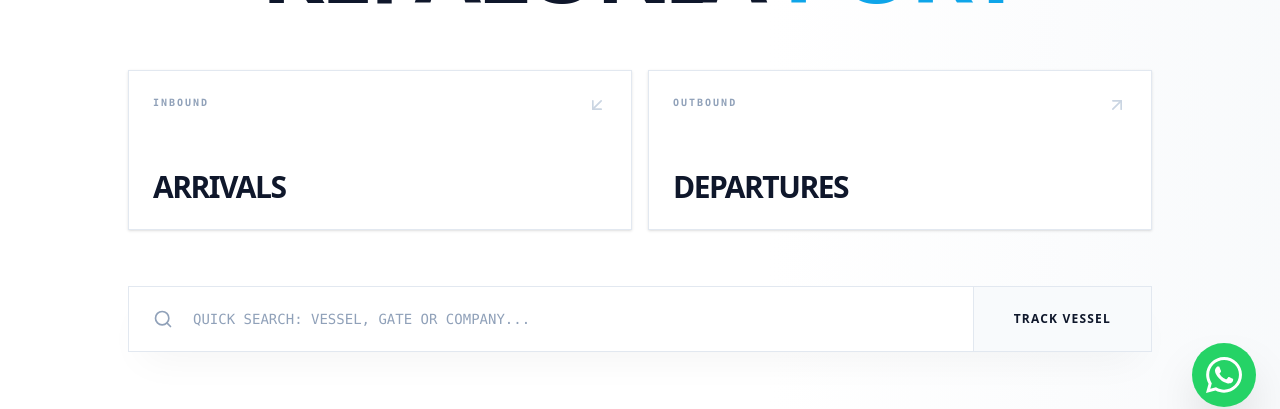
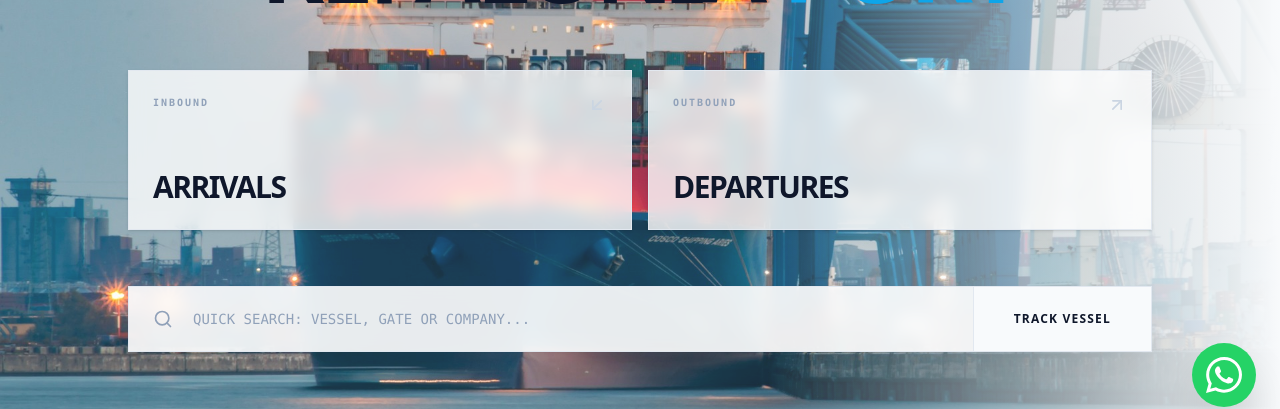
Before and after one commit to st4rkis/aegean-ports, a Next.js app: page /arg in a window 1280 px wide. Shown: the part 369-778 px from the top of the page. Built offline with nearby package versions, Linux system fonts and the light colour scheme; no server answers.

Commit message:
add hero bg background placeholder && edit faq bg on hover

```diff
--- a/components/sections/FacilitiesLocal.tsx
+++ b/components/sections/FacilitiesLocal.tsx
@@ -17,17 +17,12 @@ import {
 export default function FacilitiesLocal() {
   return (
     <section className="w-full bg-white border-b border-slate-200 py-24 px-6 overflow-hidden">
-      <div className="max-w-[1600px] mx-auto grid grid-cols-1 lg:grid-cols-3 gap-16">
+      <div className="max-w-400 mx-auto grid grid-cols-1 lg:grid-cols-3 gap-16">
         {/* --- LEFT COL: INTERNAL FACILITIES --- */}
         <div className="lg:col-span-2 min-w-0">
           {" "}
           {/* min-w-0 prevents flex blowout */}
-          <div className="flex items-center gap-4 mb-10">
-            <div className="h-px w-12 bg-[#0EA5E9]" />
-            <span className="text-[#0EA5E9] font-mono text-xs font-bold uppercase tracking-[0.3em]">
-              Terminal Services
-            </span>
-          </div>
+          <div className="flex items-center gap-4 mb-10"></div>
           <h2 className="text-4xl font-black text-slate-900 tracking-tighter uppercase mb-12">
             Facility <span className="text-[#0EA5E9]">Status</span>
           </h2>
@@ -83,7 +78,7 @@ export default function FacilitiesLocal() {
               <div
                 key={idx}
                 className="
-                  flex-shrink-0 w-[85vw] md:w-[400px] lg:w-auto snap-center
+                  shrink-0 w-[85vw] md:w-100 lg:w-auto snap-center
                   flex items-start gap-6 p-6 border border-slate-200 bg-white
                   hover:border-[#0EA5E9] transition-all shadow-sm hover:shadow-md group
                 "
@@ -113,7 +108,7 @@ export default function FacilitiesLocal() {
         {/* --- RIGHT COL: PERIMETER SCAN (10-min Radius) --- */}
         <div className="lg:col-span-1 bg-slate-50 border border-slate-200 p-8 relative overflow-hidden h-fit">
           {/* Decorative Gradient Line */}
-          <div className="absolute top-0 left-0 w-full h-1 bg-gradient-to-r from-transparent via-[#0EA5E9] to-transparent opacity-50" />
+          <div className="absolute top-0 left-0 w-full h-1 bg-linear-to-r from-transparent via-[#0EA5E9] to-transparent opacity-50" />
 
           <div className="flex items-center justify-between mb-8">
             <h3 className="text-xl font-black text-slate-900 uppercase tracking-tighter">
--- a/components/sections/FooterFAQ.tsx
+++ b/components/sections/FooterFAQ.tsx
@@ -49,12 +49,7 @@ export default function FooterFAQ() {
         <div className="grid grid-cols-1 lg:grid-cols-12 gap-16">
           {/* Header Column */}
           <div className="lg:col-span-4">
-            <div className="flex items-center gap-4 mb-4">
-              <div className="h-px w-12 bg-[#0EA5E9]" />
-              <span className="text-[#0EA5E9] font-mono text-xs font-bold uppercase tracking-[0.3em]">
-                Help Desk
-              </span>
-            </div>
+            <div className="flex items-center gap-4 mb-4"></div>
             <h2 className="text-4xl font-black text-slate-900 uppercase tracking-tighter mb-6">
               <span className="text-[#0EA5E9]">FAQ</span>
             </h2>
@@ -79,7 +74,7 @@ export default function FooterFAQ() {
               >
                 <button
                   onClick={() => setOpenIndex(openIndex === idx ? null : idx)}
-                  className="w-full flex items-center justify-between py-6 text-left group hover:bg-white transition-colors px-4 -mx-4 rounded-none"
+                  className="w-full flex items-center justify-between py-6 text-left group hover:text-black transition-colors px-4 -mx-4 rounded-none"
                 >
                   <span
                     className={`text-lg font-bold uppercase tracking-wider transition-colors ${
--- a/components/sections/HeroDashboard.tsx
+++ b/components/sections/HeroDashboard.tsx
@@ -11,8 +11,15 @@ export default function HeroDashboard() {
 
   return (
     <div className="relative w-full bg-white text-slate-900 border-b border-slate-200 overflow-hidden min-h-[calc(100dvh-7rem)] flex flex-col">
-      {/* --- BACKGROUND ACCENTS --- */}
-      <div className="absolute top-0 right-0 w-[40%] h-full bg-gradient-to-l from-slate-50 to-transparent pointer-events-none" />
+      {/* --- BACKGROUND IMAGE LAYER (New) --- */}
+      <div className="absolute inset-0 z-0">
+        <div className="absolute inset-0 bg-[url('/images/port-bg-placeholder.jpg')] bg-cover bg-center" />
+        {/* Overlay: Essential to keep black text readable against a photo */}
+        <div className="absolute inset-0 bg-white/10" />
+      </div>
+
+      {/* --- BACKGROUND ACCENTS (Existing) --- */}
+      <div className="absolute top-0 right-0 w-[40%] h-full bg-gradient-to-l from-slate-50 to-transparent pointer-events-none z-0" />
 
       {/* --- ABSOLUTE TOP ELEMENTS (Removed from flow to allow perfect centering) --- */}
       <div className="absolute top-8 right-6 lg:right-12 z-20 hidden lg:block text-right">
@@ -41,7 +48,7 @@ export default function HeroDashboard() {
             {/* ARRIVALS */}
             <Link
               href="/arrivals"
-              className="group relative h-40 bg-white border border-slate-200 hover:border-[#0EA5E9] transition-all duration-300 flex flex-col justify-between p-6 shadow-sm hover:shadow-md"
+              className="group relative h-40 bg-white/80 backdrop-blur-sm border border-slate-200 hover:border-[#0EA5E9] transition-all duration-300 flex flex-col justify-between p-6 shadow-sm hover:shadow-md"
             >
               <div className="flex justify-between items-start">
                 <span className="text-slate-400 font-mono text-[10px] font-bold uppercase tracking-[0.2em] group-hover:text-[#0EA5E9] transition-colors">
@@ -57,7 +64,7 @@ export default function HeroDashboard() {
             {/* DEPARTURES */}
             <Link
               href="/departures"
-              className="group relative h-40 bg-white border border-slate-200 hover:border-[#0EA5E9] transition-all duration-300 flex flex-col justify-between p-6 shadow-sm hover:shadow-md"
+              className="group relative h-40 bg-white/80 backdrop-blur-sm border border-slate-200 hover:border-[#0EA5E9] transition-all duration-300 flex flex-col justify-between p-6 shadow-sm hover:shadow-md"
             >
               <div className="flex justify-between items-start">
                 <span className="text-slate-400 font-mono text-[10px] font-bold uppercase tracking-[0.2em] group-hover:text-[#0EA5E9] transition-colors">
@@ -72,7 +79,7 @@ export default function HeroDashboard() {
           </div>
 
           {/* 3. SEARCH BAR */}
-          <div className="w-full bg-white border border-slate-200 flex flex-col md:flex-row group hover:border-[#0EA5E9] transition-all duration-300 shadow-[0_20px_40px_-15px_rgba(0,0,0,0.05)]">
+          <div className="w-full bg-white/90 backdrop-blur-sm border border-slate-200 flex flex-col md:flex-row group hover:border-[#0EA5E9] transition-all duration-300 shadow-[0_20px_40px_-15px_rgba(0,0,0,0.05)]">
             <div className="relative flex-grow">
               <Search className="absolute left-6 top-1/2 -translate-y-1/2 w-5 h-5 text-slate-400 group-hover:text-[#0EA5E9] transition-colors" />
               <input
```
Also changed, not shown: public/images/port-bg-placeholder.jpg (added).
